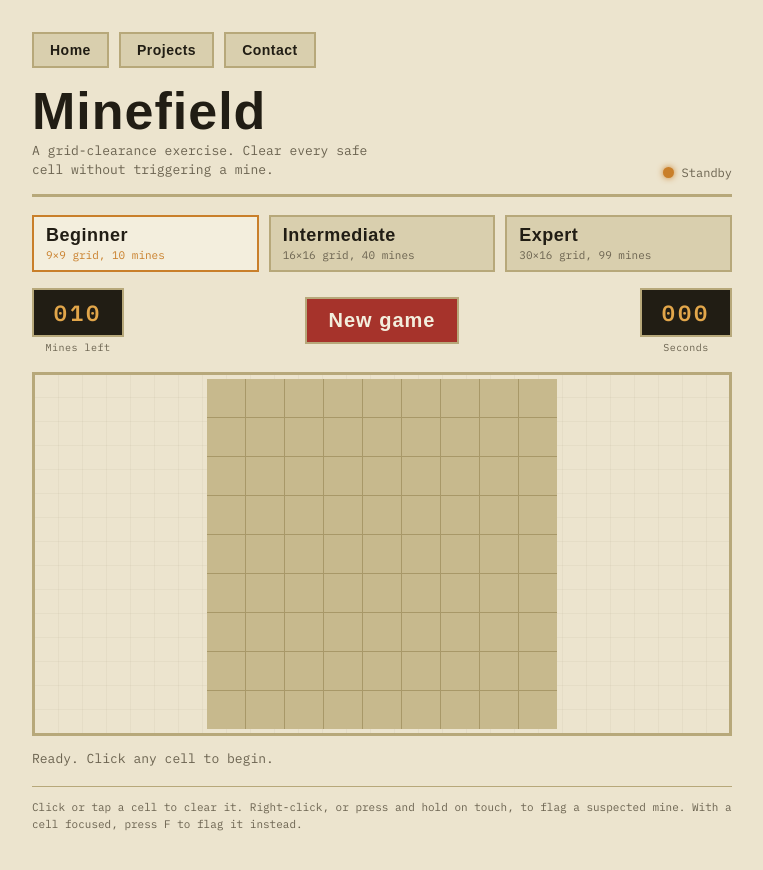
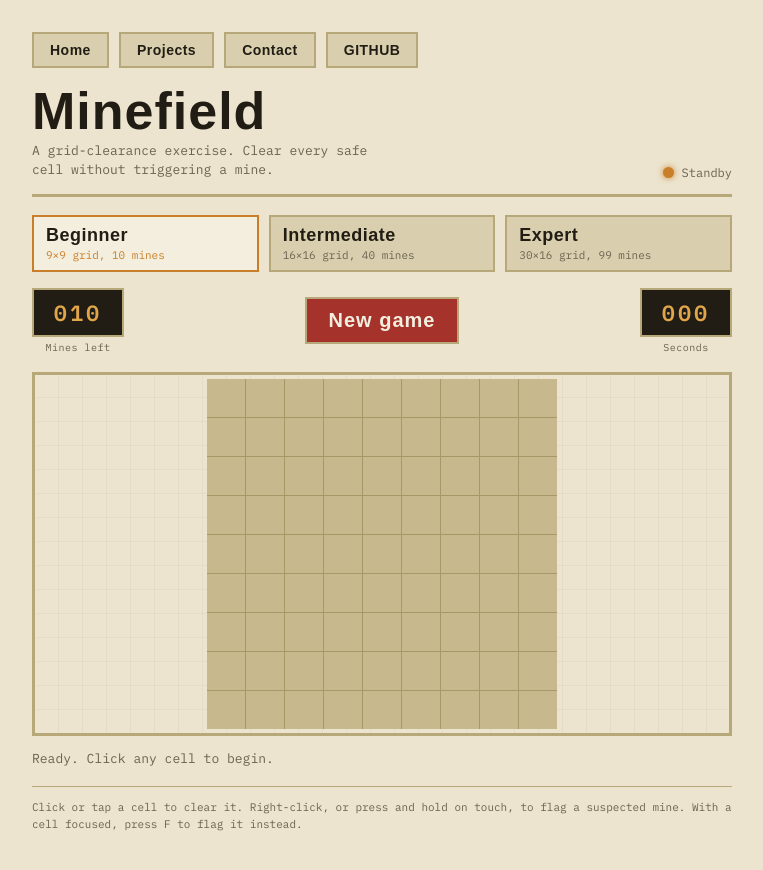
Before and after one commit to matthewtang29/portfolio, a plain HTML site: page bonus.html in a window 1280 px wide. Shown: the whole page, without its empty margins (258-1021 px from the left). Drawn offline with Linux system fonts and the light colour scheme; a web font is replaced by a local one.

Commit message:
Add files via upload

```diff
--- a/bonus.html
+++ b/bonus.html
@@ -15,6 +15,7 @@
     <a href="index.html">Home</a>
     <a href="projects.html">Projects</a>
     <a href="contact.html">Contact</a>
+    <a href="https://github.com/matthewtang29" target="_blank" rel="noopener">GITHUB</a>
   </nav>
 
   <header>
```
Also changed, not shown: contact.html (+1 -0 lines), index.html (+1 -0 lines), projects.html (+1 -0 lines).
